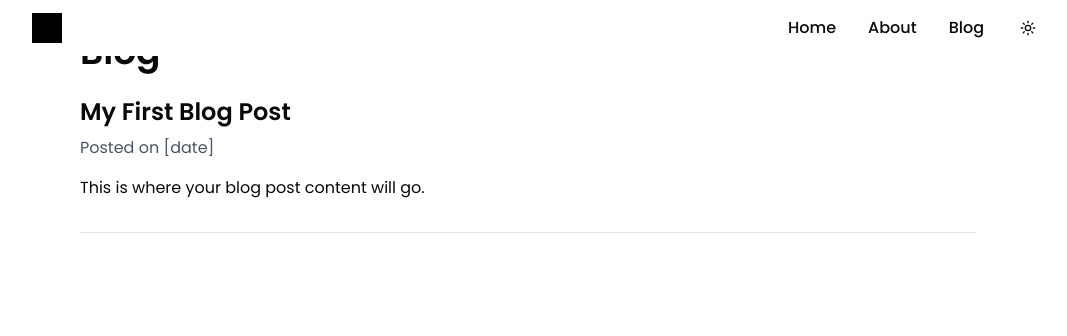
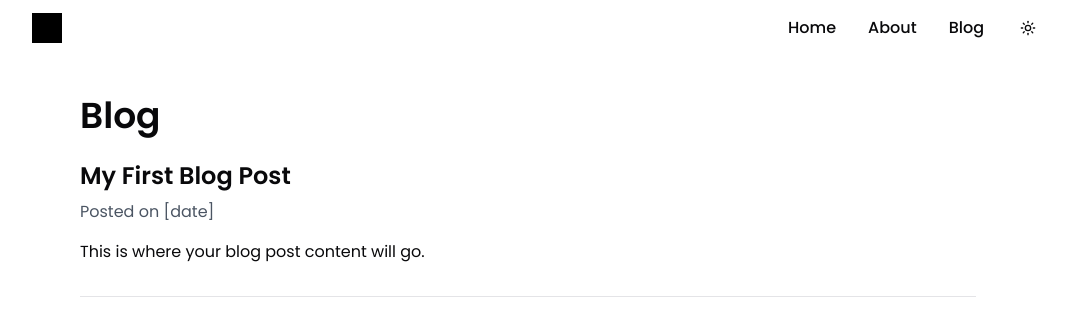
Before and after one commit to jukemori/my-website, a Next.js app: page /blog in a window 1280 px wide. Shown: the top 336 px of the page, without its empty margins (112-1179 px from the left). Built offline with nearby package versions, Linux system fonts and the light colour scheme.

Commit message:
refactor: move common layout styles to root layout component

```diff
--- a/app/about/page.tsx
+++ b/app/about/page.tsx
@@ -1,12 +1,10 @@
 export default function About() {
   return (
-    <div className="min-h-screen p-8">
-      <main className="mx-auto max-w-4xl">
-        <h1 className="mb-6 text-4xl font-bold">About Me</h1>
-        <p className="mb-4 text-lg">
-          This is where you can share your story, experience, and interests.
-        </p>
-      </main>
-    </div>
+    <>
+      <h1 className="mb-6 text-4xl font-bold">About Me</h1>
+      <p className="mb-4 text-lg">
+        This is where you can share your story, experience, and interests.
+      </p>
+    </>
   )
 }
--- a/app/blog/page.tsx
+++ b/app/blog/page.tsx
@@ -1,7 +1,6 @@
 export default function Blog() {
   return (
-    <div className="min-h-screen p-8">
-      <main className="mx-auto max-w-4xl">
+    <>
       <h1 className="mb-6 text-4xl font-bold">Blog</h1>
       <div className="space-y-8">
         {/* Example blog post */}
@@ -11,7 +10,6 @@ export default function Blog() {
           <p>This is where your blog post content will go.</p>
         </article>
       </div>
-      </main>
-    </div>
+    </>
   )
 }
--- a/app/layout.tsx
+++ b/app/layout.tsx
@@ -22,7 +22,7 @@ export default function RootLayout({
 }>) {
   return (
     <html lang="en" suppressHydrationWarning>
-      <body className={` ${poppins.variable} antialiased`}>
+      <body className={`${poppins.variable} antialiased`}>
         <ThemeProvider
           attribute="class"
           defaultTheme="system"
@@ -30,7 +30,9 @@ export default function RootLayout({
           disableTransitionOnChange
         >
           <Navbar />
-          {children}
+          <div className="min-h-screen p-8">
+            <main className="mx-auto max-w-4xl pt-16">{children}</main>
+          </div>
         </ThemeProvider>
       </body>
     </html>
--- a/app/page.tsx
+++ b/app/page.tsx
@@ -1,12 +1,10 @@
 export default function Home() {
   return (
-    <div className="min-h-screen p-8">
-      <main className="mx-auto max-w-4xl">
-        <h1 className="mb-6 text-4xl font-bold">
-          Welcome to My Personal Website
-        </h1>
-        <p className="mb-4 text-lg">Home</p>
-      </main>
-    </div>
+    <>
+      <h1 className="mb-6 text-4xl font-bold">
+        Welcome to My Personal Website
+      </h1>
+      <p className="mb-4 text-lg">Home</p>
+    </>
   )
 }
```
Lines whose indentation alone changed are shown as unchanged.
